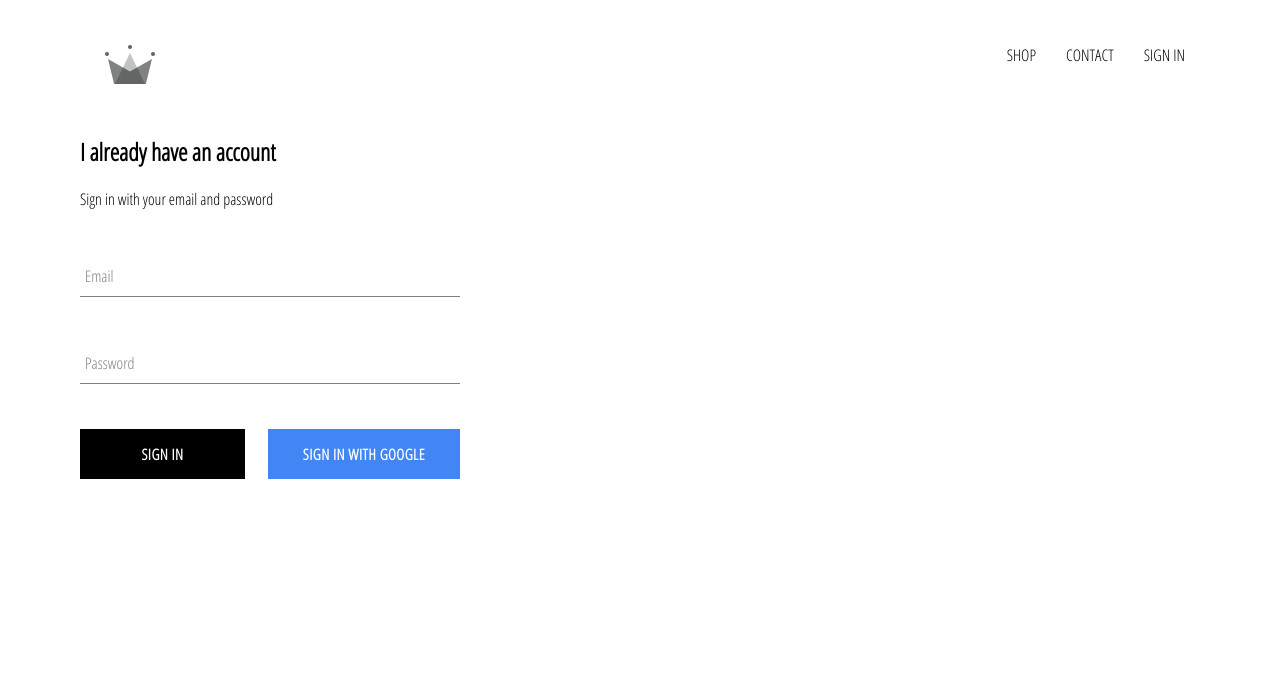
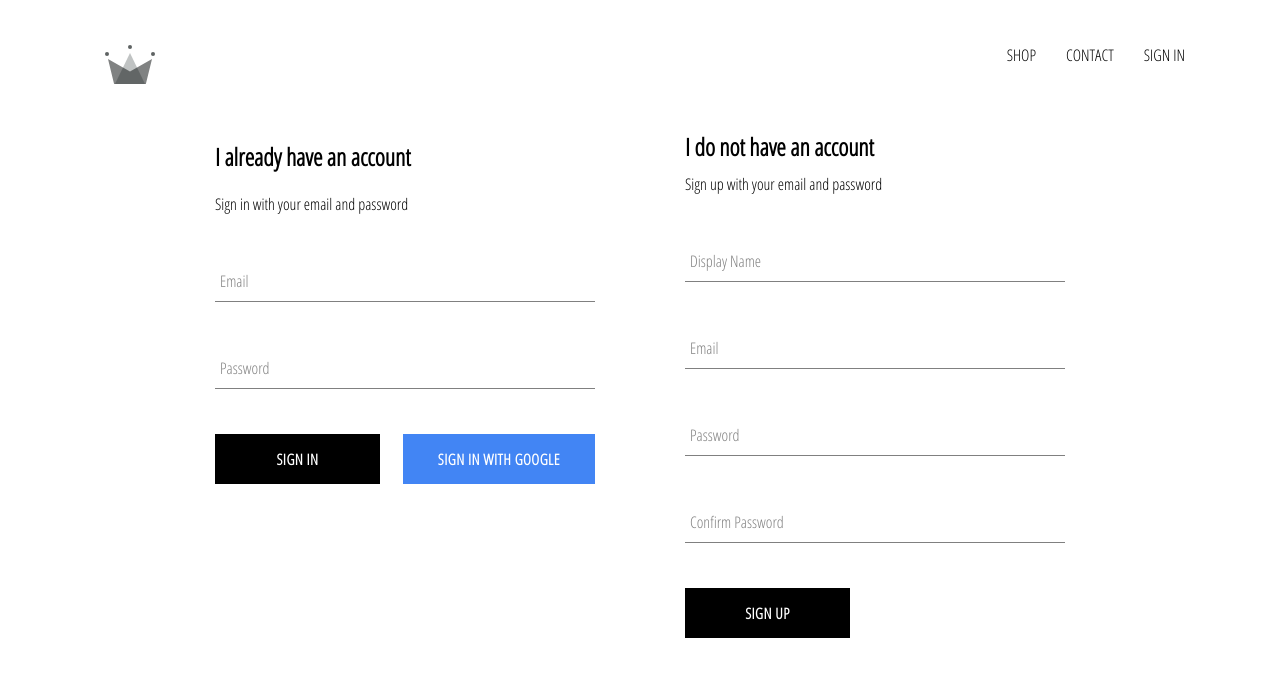
Before and after one commit to federico-gastromia/crwn-clothing, a React (Create React App) app: page /signin in a window 1280 px wide. Shown: the top 676 px of the page. Built offline with nearby package versions, Linux system fonts and the light colour scheme; no server answers.

Commit message:
Added email and password sign-up.

```diff
--- a/src/App.js
+++ b/src/App.js
@@ -6,7 +6,7 @@
 import HomePage from "./pages/homepage/homepage.component";
 import ShopPage from "./pages/shop/shop.component";
 import SignInAndSignUpPage from "./pages/sign-in-and-sign-up/sign-in-and-sign-up.component";
-import { auth } from "./firebase/firebase.utils";
+import { auth, createUserProfileDocument } from "./firebase/firebase.utils";
 
 // Convert from function to class component so that we can store the state
 class App extends React.Component {
@@ -21,8 +21,26 @@
   unsubscribeFromAuth = null;
 
   componentDidMount() {
-    this.unsubscribeFromAuth = auth.onAuthStateChanged((user) => {
-      this.setState({ currentUser: user });
+    this.unsubscribeFromAuth = auth.onAuthStateChanged(async (userAuth) => {
+      // Check if user is signed in. UserAuth is null if not signed in
+      if (userAuth) {
+        // createUserProfileDocument creates a user profile doc in firestore if one was not already present
+        // then returns the userRef
+        const userRef = await createUserProfileDocument(userAuth);
+
+        // Subscribe to listen to any change to the date at userRef path, but also get back a snapshot of it.
+        userRef.onSnapshot((snapShot) => {
+          // Set the state with the snapshot data.
+          this.setState({
+            currentUser: {
+              id: snapShot.id,
+              ...snapShot.data(),
+            }
+          });
+        });
+      }
+
+      this.setState({ currentUser: userAuth });
     });
   }
 
@@ -33,7 +51,7 @@
   render() {
     return (
       <div className="App">
-        <Header currentUser={this.state.currentUser}/>
+        <Header currentUser={this.state.currentUser} />
         <switch>
           <Route exact path="/" component={HomePage} />
           <Route exact path="/shop" component={ShopPage} />
--- /dev/null
+++ b/src/components/sign-up/sign-up.component.jsx
@@ -0,0 +1,101 @@
+import React from "react";
+import FormInput from "../form-input/form-input.component";
+import CustomButton from "../custom-button/custom-button.component";
+import { auth, createUserProfileDocument } from "../../firebase/firebase.utils";
+
+import "./sign-up.styles.scss";
+
+class SignUp extends React.Component {
+  constructor() {
+    super();
+
+    this.state = {
+      displayName: "",
+      email: "",
+      password: "",
+      confirmPassword: "",
+    };
+  }
+
+  handleSubmit = async (event) => {
+    event.preventDefault();
+
+    const { displayName, email, password, confirmPassword } = this.state;
+
+    if (password != confirmPassword) {
+      alert("passwords don't match");
+      return;
+    }
+
+    try {
+      const { user } = await auth.createUserWithEmailAndPassword(
+        email,
+        password
+      );
+
+      await createUserProfileDocument(user, { displayName });
+
+      this.setState({
+        displayName: "",
+        email: "",
+        password: "",
+        confirmPassword: "",
+      });
+    } catch (error) {
+      console.log(error);
+    }
+  };
+
+  handleChange = event => {
+      const {name, value} = event.target;
+
+      this.setState({ [name]: value })
+  }
+
+  render() {
+    const { displayName, email, password, confirmPassword } = this.state;
+    return (
+      <div className="sign-up">
+        <h2 className="title">I do not have an account</h2>
+        <span>Sign up with your email and password</span>
+        <form className="sign-up-form" onSubmit={this.handleSubmit}>
+          <FormInput
+            type="text"
+            name="displayName"
+            value={displayName}
+            onChange={this.handleChange}
+            label="Display Name"
+            required
+          />
+          <FormInput
+            type="email"
+            name="email"
+            value={email}
+            onChange={this.handleChange}
+            label="Email"
+            required
+          />
+          <FormInput
+            type="password"
+            name="password"
+            value={password}
+            onChange={this.handleChange}
+            label="Password"
+            required
+          />
+          <FormInput
+            type="password"
+            name="confirmPassword"
+            value={confirmPassword}
+            onChange={this.handleChange}
+            label="Confirm Password"
+            required
+          />
+          <CustomButton type="submit">SIGN UP</CustomButton>
+        </form>
+      </div>
+    );
+  }
+}
+
+export default SignUp;
--- /dev/null
+++ b/src/components/sign-up/sign-up.styles.scss
@@ -0,0 +1,9 @@
+.sign-up {
+  display: flex;
+  flex-direction: column;
+  width: 380px;
+
+  .title {
+    margin: 10px 0;
+  }
+}
--- a/src/firebase/firebase.utils.js
+++ b/src/firebase/firebase.utils.js
@@ -13,6 +13,32 @@
   measurementId: "G-KHRPJ4SVNQ",
 };
 
+export const createUserProfileDocument = async (userAuth, additionalData) => {
+  if (!userAuth) return;
+
+  const userRef = firestore.doc(`users/${userAuth.uid}`);
+
+  const snapShot = await userRef.get();
+
+  if (!snapShot.exists) {
+    const { displayName, email } = userAuth;
+    const createdAt = new Date();
+
+    try {
+      await userRef.set({
+        displayName,
+        email,
+        createdAt,
+        ...additionalData,
+      });
+    } catch (error) {
+      console.log("error creating user", error.message);
+    }
+  }
+
+  return userRef;
+};
+
 firebase.initializeApp(config);
 
 export const auth = firebase.auth();
--- a/src/pages/sign-in-and-sign-up/sign-in-and-sign-up.component.jsx
+++ b/src/pages/sign-in-and-sign-up/sign-in-and-sign-up.component.jsx
@@ -1,11 +1,13 @@
 import React from "react";
 import SignIn from "../../components/sign-in/sign-in.component";
+import SignUp from "../../components/sign-up/sign-up.component";
 
 import "./sign-in-and-sign-up.styles.scss";
 
 const SignInAndSignUpPage = () => (
   <div className="sign-in-and-sign-up">
     <SignIn />
+    <SignUp />
   </div>
 );
 
--- a/src/pages/sign-in-and-sign-up/sign-in-and-sign-up.styles.scss
+++ b/src/pages/sign-in-and-sign-up/sign-in-and-sign-up.styles.scss
@@ -0,0 +1,6 @@
+.sign-in-and-sign-up {
+    width: 850px;
+    display: flex;
+    justify-content: space-between;
+    margin: 30px auto;
+}
```
